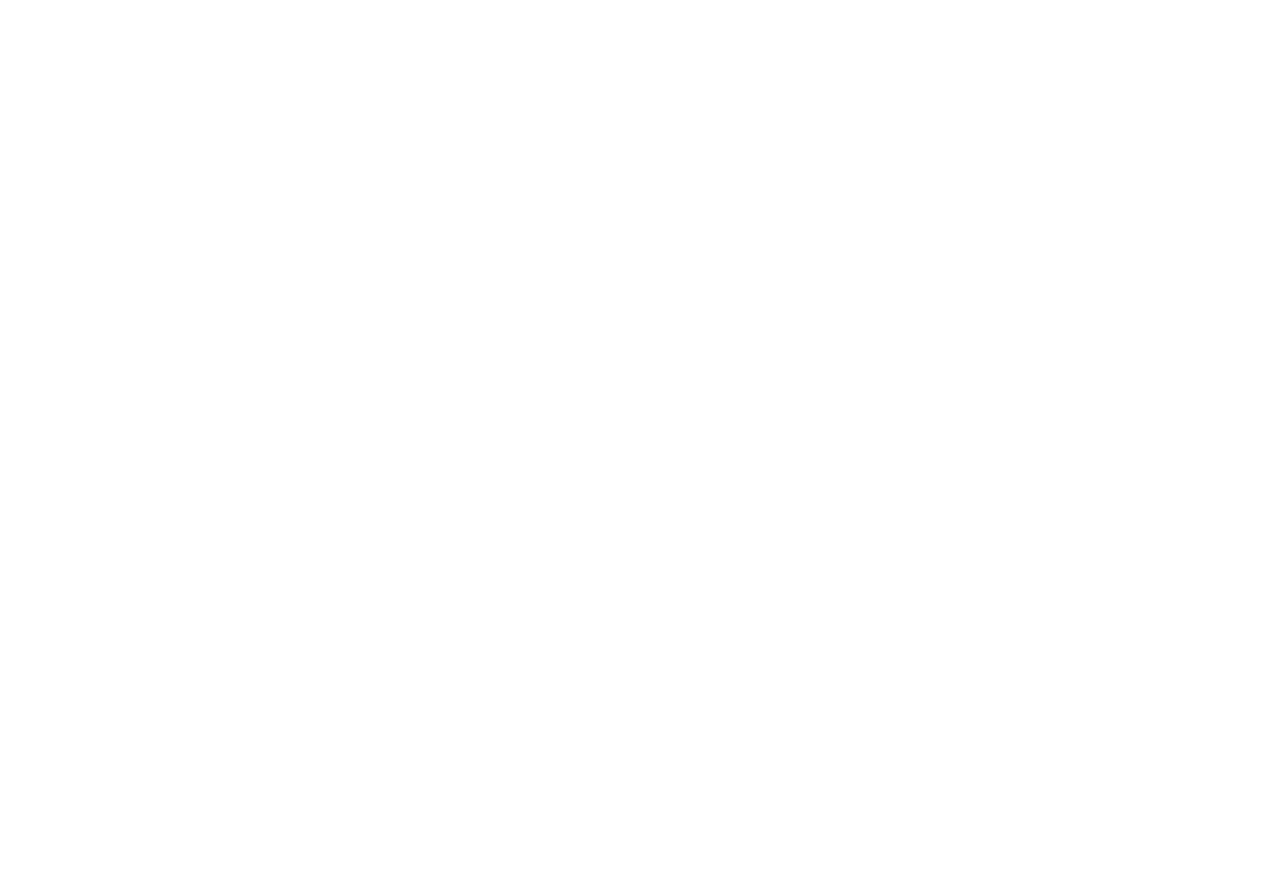
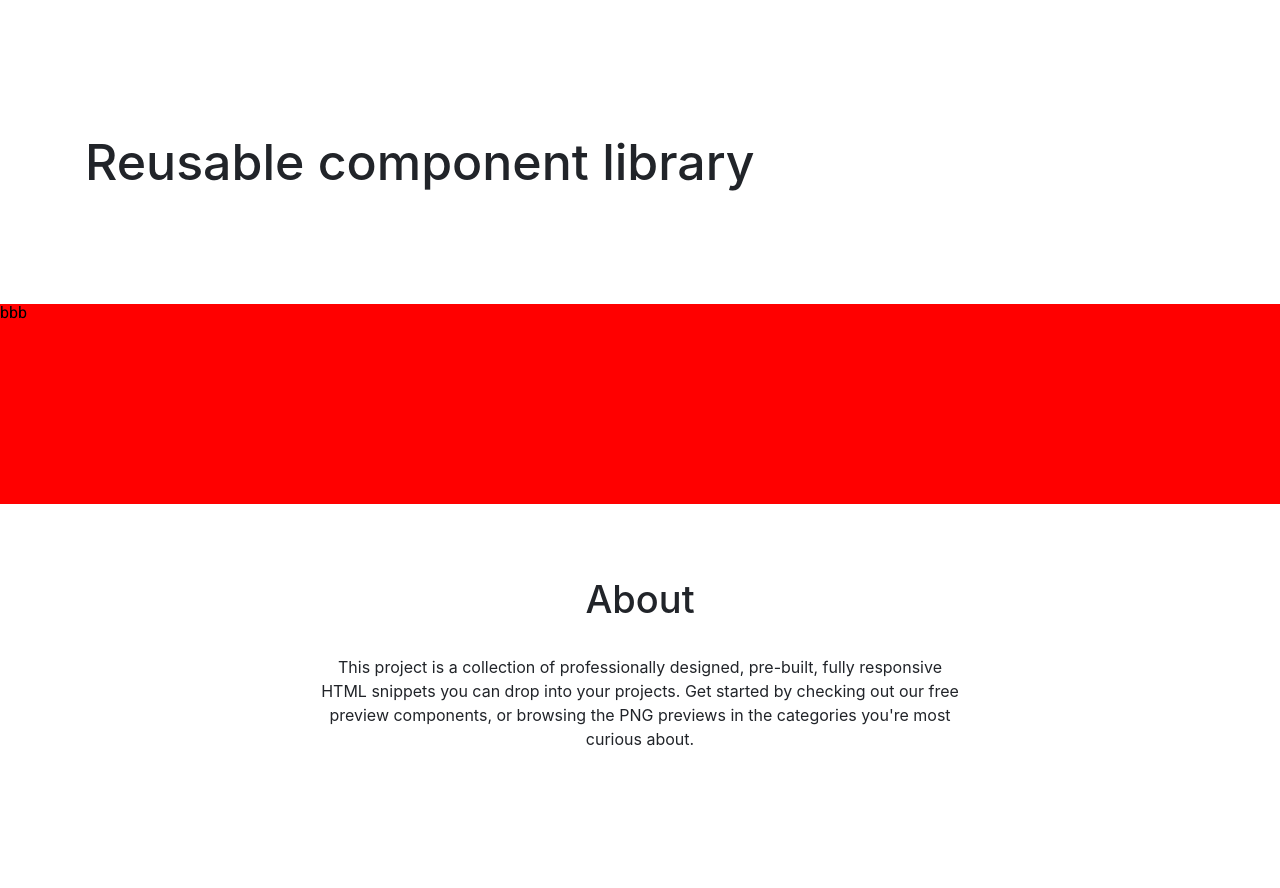
Before and after one commit to js-tasks-ru/htmlcss-20221107_rustam08, a website: page index.html in a window 1280 px wide. Before the commit the page ends 800 px from the top, so only its background shows below. Drawn offline with Linux system fonts and the light colour scheme.

Commit message:
layout solution

```diff
--- a/assets/css/main.css
+++ b/assets/css/main.css
@@ -1,5 +1,14 @@
 @import '../fonts/fonts.css';
-@import 'normalize.css'
+@import 'normalize.css';
+
+@import '../../components/page/page.css';
+@import '../../components/preview/preview.css';
+@import '../../components/header/header.css';
+@import '../../components/footer/footer.css';
+@import '../../components/container/container.css';
+
+
+
 :root {
     --white: #ffffff;
     --black: #212429;
--- /dev/null
+++ b/components/container/container.css
@@ -0,0 +1,4 @@
+.container {
+    max-width: 1110px;
+    margin: 0 auto;
+}
--- /dev/null
+++ b/components/footer/footer.css
@@ -0,0 +1,33 @@
+.footer {
+    height: 384px;
+    background: #fff;
+    text-align: center;
+
+}
+
+.footer__title {
+    padding-top: 71px;
+    padding-bottom: 32px;
+    font-family: 'Inter';
+    font-style: normal;
+    font-weight: 500;
+    font-size: 38px;
+    line-height: 48px;
+    color: #212429;
+    text-align: center;
+    margin: 0;
+}
+
+.footer__text {
+    margin: 0;
+    display: inline-block;
+    max-width: 640px;
+    height: 96px;
+    font-family: 'Inter';
+    font-style: normal;
+    font-weight: 400;
+    font-size: 16px;
+    line-height: 24px;
+    text-align: center;
+    color: #212429;
+}
--- /dev/null
+++ b/components/header/header.css
@@ -0,0 +1,13 @@
+.header {
+    padding: 96px 0 77px;
+    background: #fff;
+}
+
+.header__title {
+    font-family: 'Inter';
+    font-style: normal;
+    font-weight: 500;
+    font-size: 50px;
+    line-height: 64px;
+    color: #212429;
+}
--- /dev/null
+++ b/components/main/main.css
@@ -0,0 +1,3 @@
+.main {
+
+}
--- /dev/null
+++ b/components/page/page.css
@@ -0,0 +1,3 @@
+.page {
+   height: 100%;
+}
--- /dev/null
+++ b/components/preview/preview.css
@@ -0,0 +1,4 @@
+.preview {
+    height: 200px;
+    background: red;
+}
--- a/index.html
+++ b/index.html
@@ -3,8 +3,23 @@
 <html lang="ru">
     <head>
         <link rel="stylesheet" href="./assets/css/main.css">
+
     </head>
     <body>
+        <div class="page">
+            <header class="header">
+                <div class="container">
+                    <h1 class="header__title">Reusable component library</h1>
+                </div>
+            </header>
+            <main class="preview">
+                bbb
+            </main>
+            <footer class="footer">
+                <h2 class="footer__title">About</h2>
+                <p class="footer__text">This project is a collection of professionally designed, pre-built, fully responsive HTML snippets you can drop into your projects. Get started by checking out our free preview components, or browsing the PNG previews in the categories you're most curious about.</p>
+            </footer>
+        </div>
 
     </body>
 </html>
```
Also changed, not shown: 03-lection1/01-button/components/button1/button1.css (added, +16 -0 lines).
